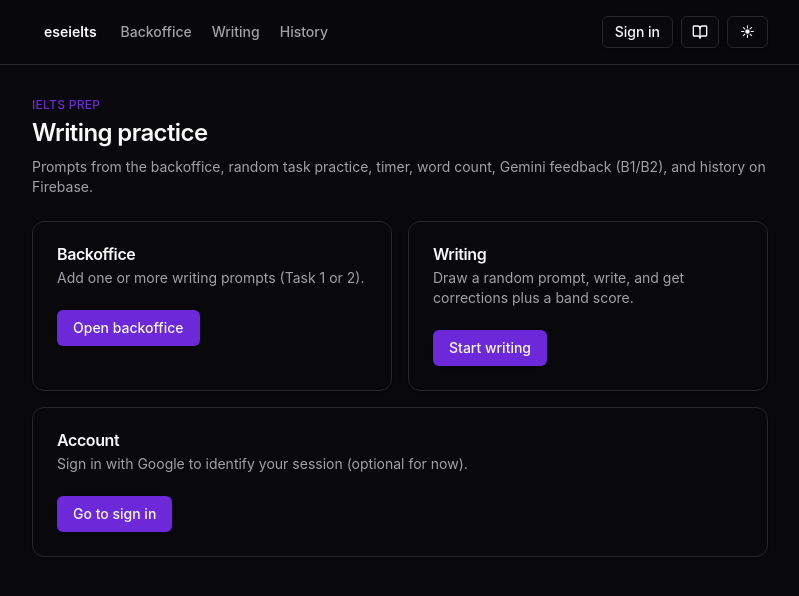
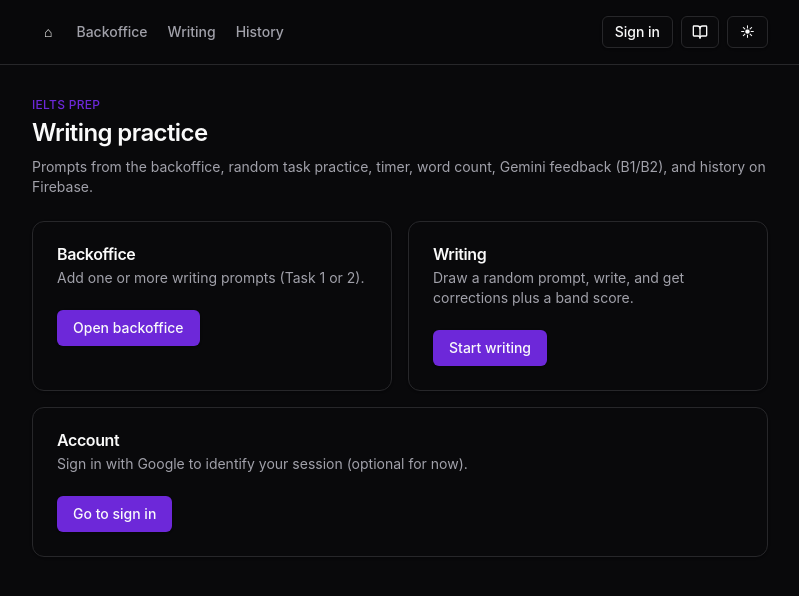
Before and after one commit to ilariaventurini/eseielts, a React (Vite) app: page / in a window 1280 px wide. Shown: the top 596 px of the page, without its empty margins (240-1039 px from the left). Built offline with nearby package versions, Linux system fonts and the light colour scheme; no server answers.

Commit message:
ui(layout): show home glyph in header brand link
Replace the "eseielts" text with a house character and tidy ShellNavLink class formatting.

```diff
--- a/src/components/main-layout.tsx
+++ b/src/components/main-layout.tsx
@@ -28,7 +28,7 @@
           'cursor-pointer px-2',
           isActive
             ? 'bg-accent text-accent-foreground'
-            : 'text-muted-foreground hover:bg-accent hover:text-accent-foreground',
+            : 'text-muted-foreground hover:bg-accent hover:text-accent-foreground'
         )
       }
     >
@@ -43,13 +43,8 @@
       <header className="border-b bg-card/80 backdrop-blur">
         <div className="mx-auto flex w-full max-w-3xl flex-col gap-3 px-4 py-4 sm:flex-row sm:items-center sm:justify-between">
           <div className="flex flex-wrap items-center gap-1">
-            <Button
-              asChild
-              variant="ghost"
-              size="sm"
-              className="cursor-pointer font-semibold"
-            >
-              <Link to={ROUTES.home}>eseielts</Link>
+            <Button asChild variant="ghost" size="sm" className="cursor-pointer font-semibold">
+              <Link to={ROUTES.home}>⌂</Link>
             </Button>
             <ShellNavLink to={ROUTES.backoffice}>Backoffice</ShellNavLink>
             <ShellNavLink to={ROUTES.writing} end>
```
